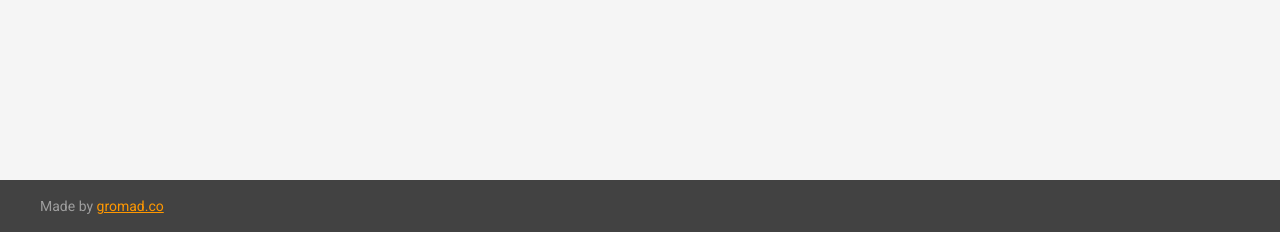
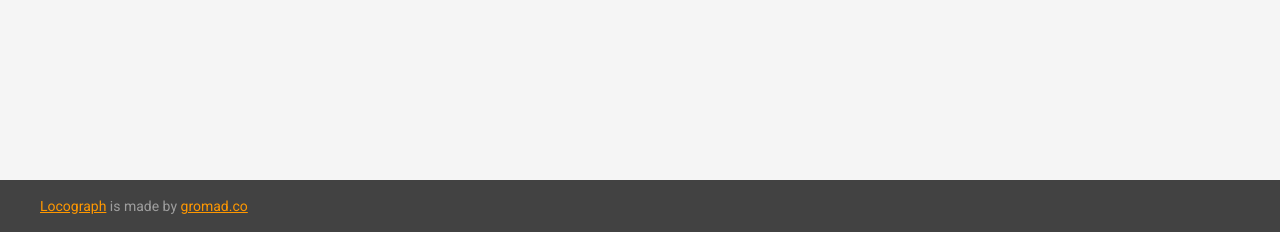
Before and after one commit to gromadco/locograph, a Flask app: template src/templates/digest.html in a window 1280 px wide. Shown: the part 568-800 px from the top of the page. Run offline with Flask 2, Linux system fonts and the light colour scheme; the template is opened without the code that fills it: most values are stand-ins (such as "Sample title", 1, 10 or a date in 2020).

Commit message:
Link to locograph

```diff
--- a/src/templates/digest.html
+++ b/src/templates/digest.html
@@ -103,7 +103,7 @@
       </main>
       <footer class="mdl-mega-footer">
           <div class="mdl-mini-footer--left-section">
-            Made by <a href="http://gromad.co">gromad.co</a>
+            <a href="http://www.locograph.com">Locograph</a> is made by <a href="http://gromad.co">gromad.co</a>
           </div>
         </footer>
     </div>
```
